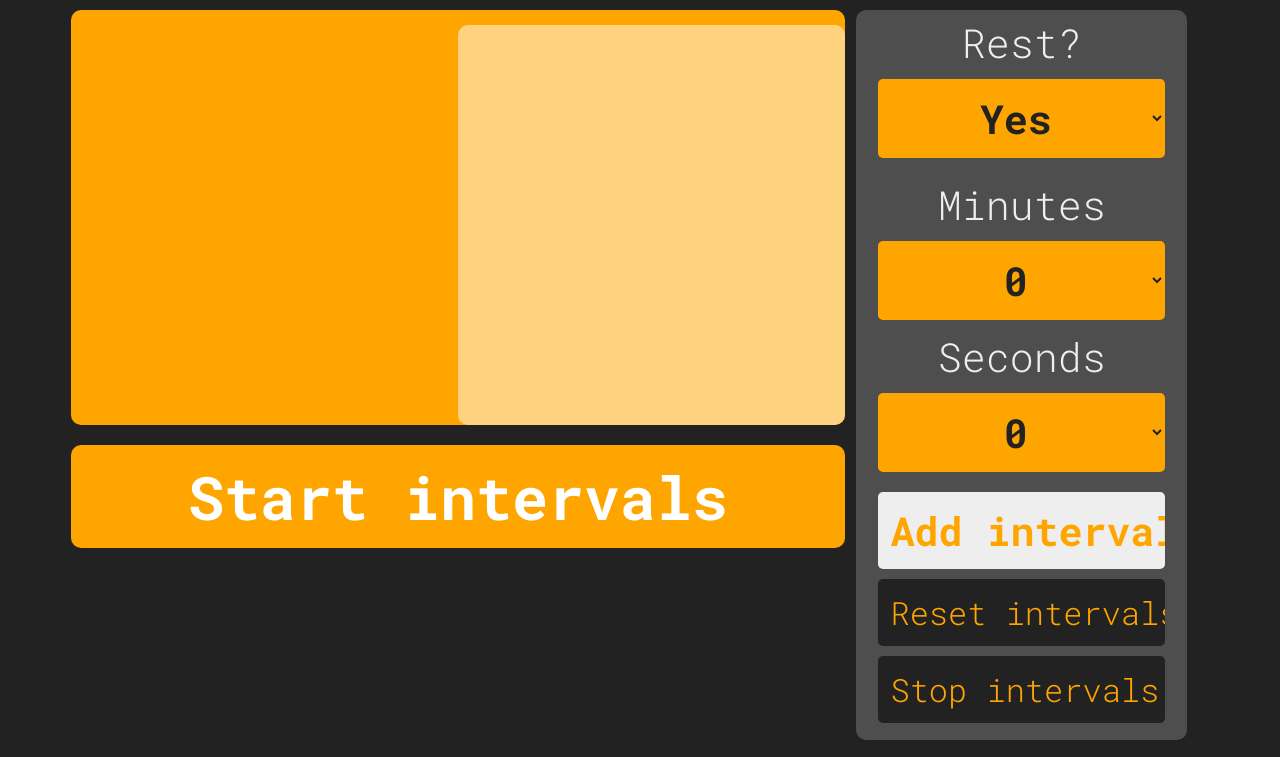
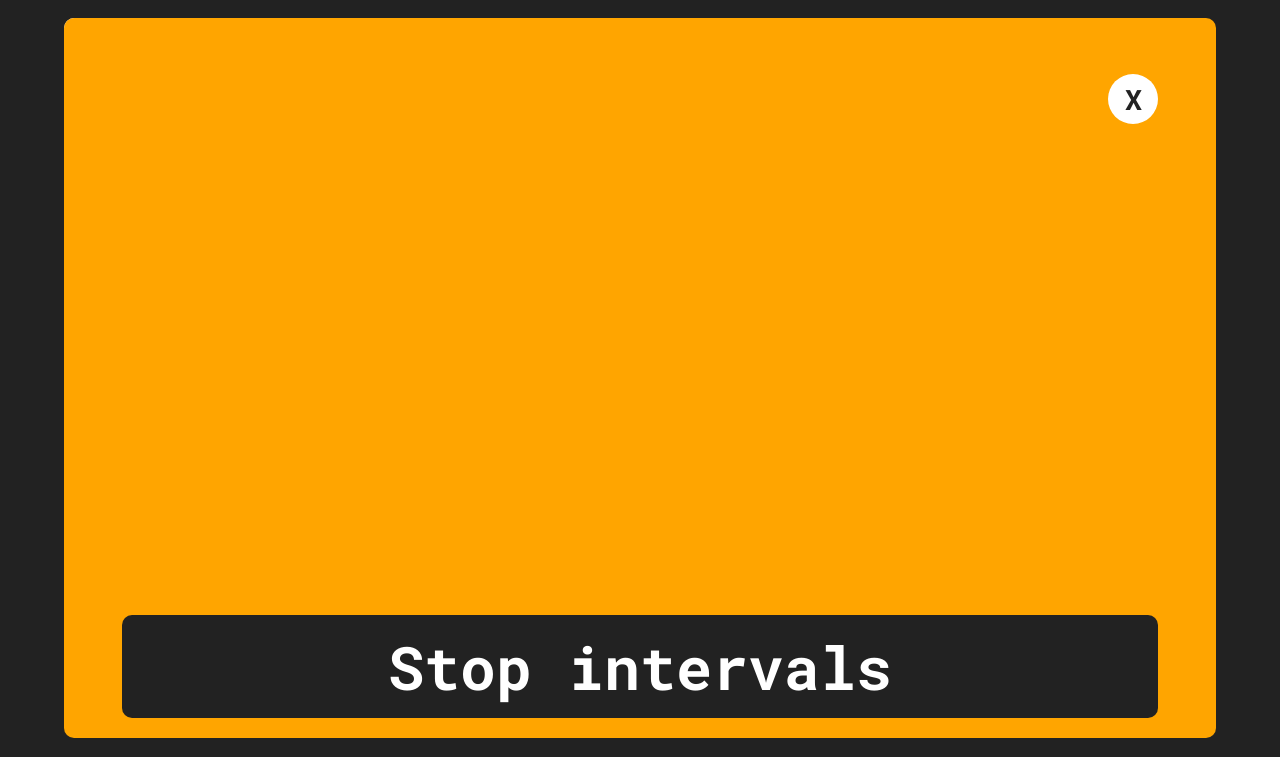
Before and after one commit to elliottPorter/workout_sessions_timer, a plain HTML site: page index.html in a window 1280 px wide. Both pictures are taken after a click on the button "Start intervals". Shown: the top 757 px of the page. Drawn offline with Linux system fonts and the light colour scheme.

Commit message:
modal complete

```diff
--- a/app.js
+++ b/app.js
@@ -10,6 +10,8 @@ const minutes = document.getElementById('minutes');
 const seconds = document.getElementById('seconds');
 const intervals_ui = document.getElementById('intervals_ui');
 const total_time = document.getElementById('total_time');
+const close = document.getElementById('close');
+const modal = document.getElementById('modal_for_display');
 let total_minutes = 0;
 let total_seconds = 0;
 let remaining_seconds = 0;
@@ -18,6 +20,7 @@ let timers = [];
 
 // the function call from the start button
 const start = (num) => {
+	modal.style.setProperty('display', 'block');
 	let intervals_count = timers.length;
 	let count = null;
 	if (num < intervals_count) {
@@ -127,7 +130,12 @@ const showIntervalDescription = () => {
 		: (interval_label.className = 'hidden') && (interval_label.className = 'hidden');
 };
 
+const closeModal = () => {
+	modal.style.setProperty('display', 'none')
+};
+
 // create the event listeners
 user_submit.addEventListener('click', pushTimerOptions, false);
 reset_intervals.addEventListener('click', resetIntervals, false);
 rest_period.addEventListener('change', showIntervalDescription, false);
+close.addEventListener('click', closeModal, false);
--- a/index.html
+++ b/index.html
@@ -8,13 +8,22 @@
 		<link rel="stylesheet" type="text/css" href="style.css" />
 	</head>
 	<body>
+		<div id="modal_for_display">
+			<button id="close" onClick="close()">X</button>
+			<button id="stop" onClick="stop()">Stop intervals</button>
+			<div id="main_timer"></div>
+					<div id="total_time"></div>
+		</div>
 		<div id="container">
 			<div id="output">
-				<div id="timer_container">
-					<div id="main_timer"></div>
-					<div id="total_time"></div>
-				</div>
-				<button onClick="start(0)">Start intervals</button>
+				<div id="intervals_ui">Waiting for your intervals</div>
+
+
+				<!-- <div id="timer_container">
+
+
+				</div> -->
+				<button id="start" onClick="start(0)">Start intervals</button>
 			</div>
 			<div id="input">
 				<form id="user_input">
@@ -81,13 +90,13 @@
 						</label>
 					</div>
 					<input type="submit" id="user_submit" value="Add interval" />
-					<input type="submit" class="reset" id="reset_intervals" value="Reset intervals" />
-					<input type="submit" class="reset" id="stop_intervals" value="Stop intervals" />
+					<input type="submit" id="reset_intervals" value="Reset intervals" />
+					<!-- <input type="submit" class="reset" id="stop_intervals" value="Stop intervals" /> -->
 				</form>
 
-				<div id="intervals_ui">Waiting for your intervals</div>
+
+			<audio id="beep" src="./sounds/beep.mp3"></audio>
 			</div>
-			<audio id="beep" src="./sounds/beep.mp3"></audio>
 		</div>
 		<script src="app.js"></script>
 	</body>
--- a/style.css
+++ b/style.css
@@ -21,13 +21,28 @@ body {
 	color: #eee;
 }
 
+#modal_for_display {
+	position: absolute;
+	width: 90%;
+	margin: 10px auto;
+	display: none;
+	height: 90vh;
+	z-index: 666;
+	left:5%;
+	background-color:orange;
+	border-radius: 10px;
+}
+
 #container {
+	position: absolute;
 	width: 90%;
+	left: 5%;
 	margin: 10px auto;
 	display: grid;
 	grid-template-columns: 68% 28%;
 	grid-gap: 1%;
-	height: 98vh;
+	height: 90vh;
+	z-index: 1;
 }
 
 #output {
@@ -64,11 +79,16 @@ select {
 	text-align: center;
 }
 
-input.reset {
+input#reset_intervals {
 	background: #222;
 	color: orange;
 	font-family: Roboto_mono_light, sans-serif;
 	font-size: 80%;
+}
+
+input#reset_intervals:hover {
+	background: orange;
+	color: #222;
 }
 
 input[type='submit']:hover {
@@ -116,6 +136,45 @@ button {
 	width: 100%;
 	display: block;
 	margin: 20px auto 20px auto;
+	cursor: pointer;
+}
+
+button#start:hover {
+	background: #fff;
+	color: orange;
+}
+
+button#stop {
+	position:absolute;
+	font-size: 1.5em;
+	border: none;
+	background: #222;
+	color: #fff;
+	border-radius: 10px;
+	padding: 0.2em 0;
+	font-family: Roboto_mono_bold, sans-serif;
+	width: 90%;
+	display: block;
+	left:5%;
+	cursor: pointer;
+	bottom:0;
+}
+
+button#close {
+	border-radius:50px;
+	background-color:#fff;
+	position:absolute;
+	width:50px;
+	height:50px;
+	right:5%;
+	top:5%;
+	color:#222;
+	font-size:70%;
+}
+
+button#stop:hover {
+	background: #fff;
+	color: orange;
 }
 
 div {
@@ -141,11 +200,9 @@ div {
 	display: block;
 	border-radius: 10px;
 	background: #fff;
-	padding: 20px 3%;
+	padding: 20px 0;
 	color: orange;
-	margin-top: 20px;
 	text-align: center;
-	border-bottom: 2px dotted orange;
 }
 
 #intervals_ui div.min {
@@ -183,12 +240,11 @@ div {
 }
 
 #total_time {
-	width: 100%;
+	width: 90%;
 	font-size: 1em !important;
-	padding:15px 0;
+	padding: 15px 0;
 	text-align: center;
 	align-content: flex-end;
 	border-radius: 10px;
 	margin: 0;
-	background: rgba(255, 255, 255, 0.5);
 }
```
